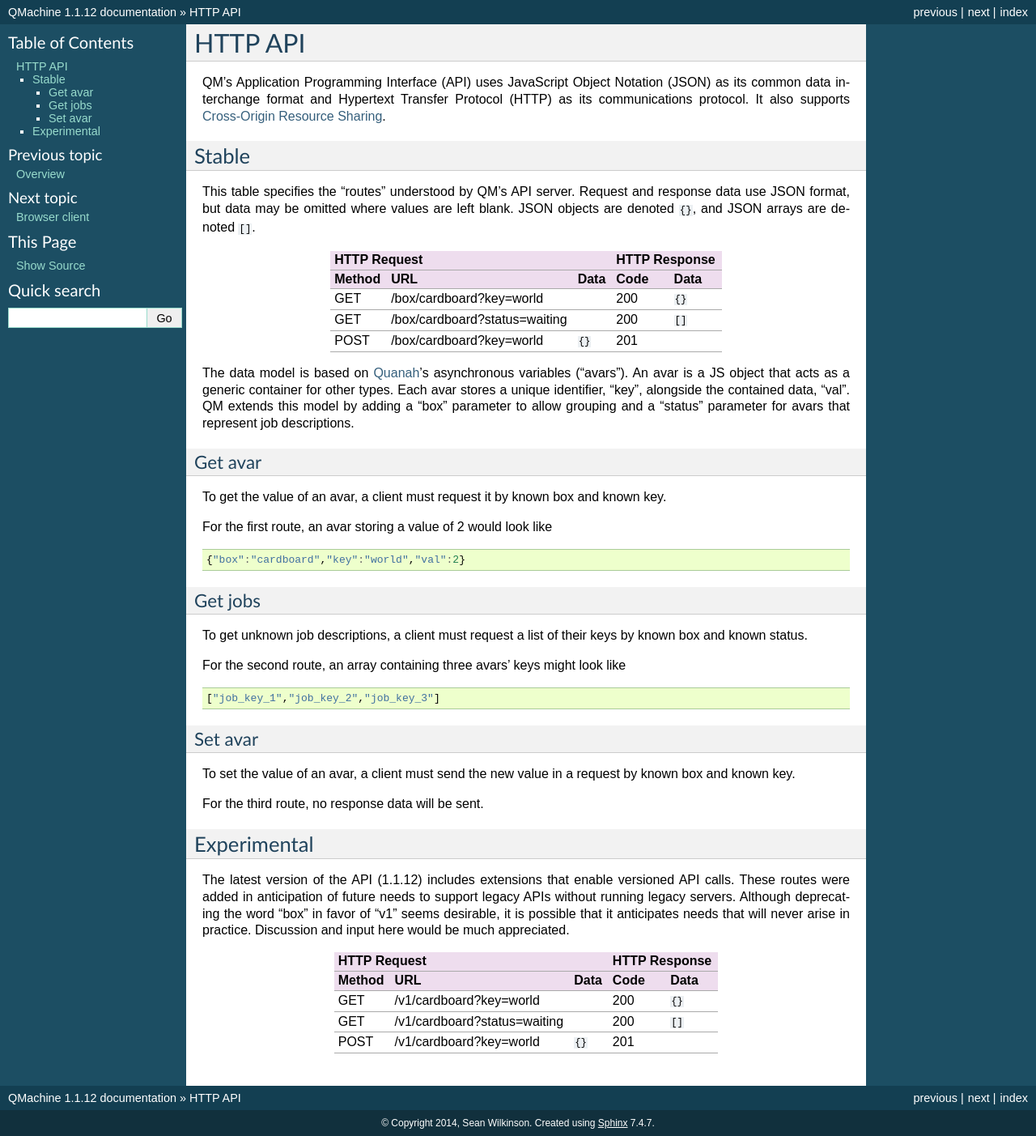
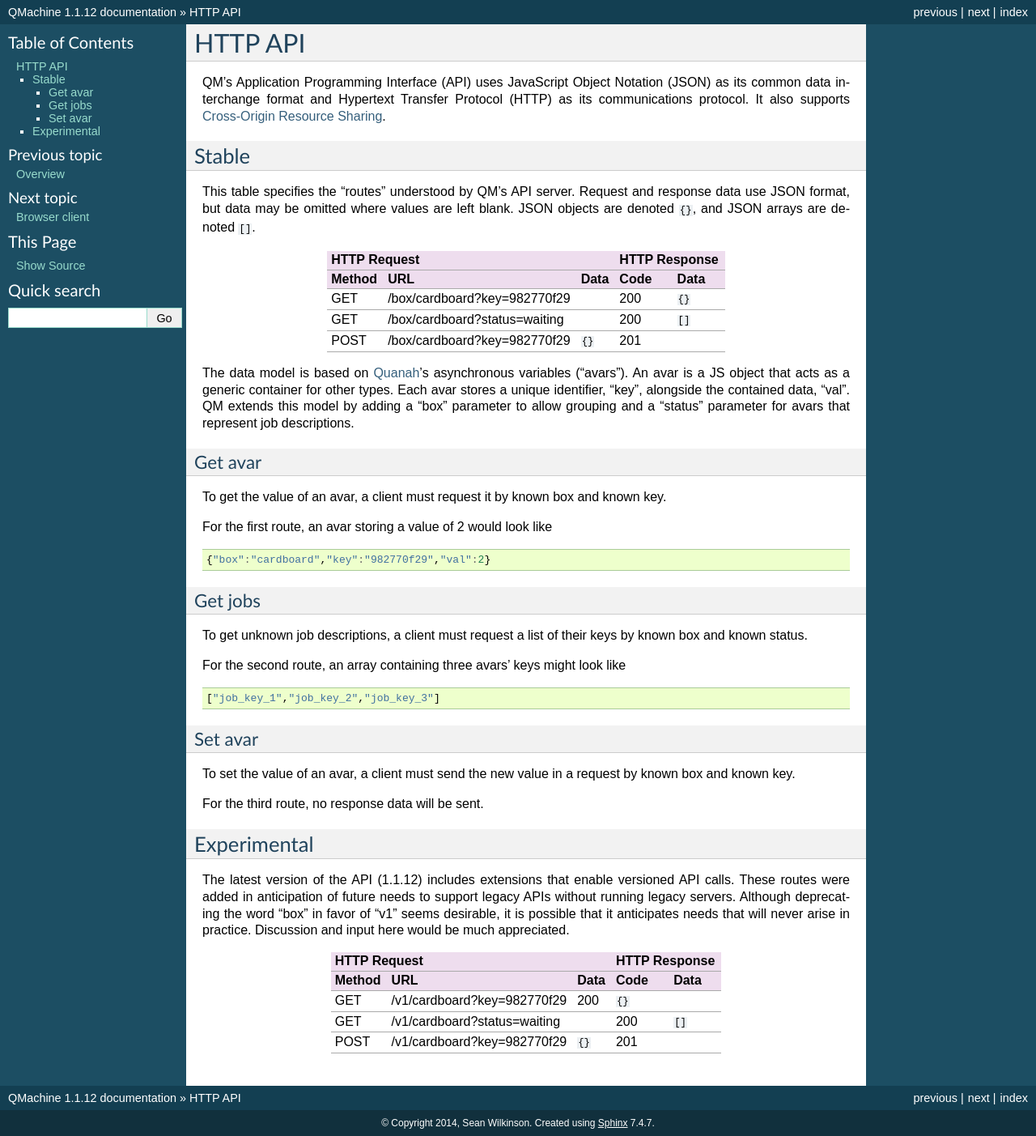
Before and after one commit to qmachine/qmachine, a Sphinx documentation site: the page built from docs/http-api.rst, in a window 1280 px wide. Shown: the whole page at 81% size. Built offline with Sphinx 7.4.7, drawn with Linux system fonts in a browser that asks for light colours.

Commit message:
Replace "world" with "982770f29" to look more UUID-ish

```diff
--- a/docs/http-api.rst
+++ b/docs/http-api.rst
@@ -20,9 +20,9 @@ blank. JSON objects are denoted ``{}``, and JSON arrays are denoted ``[]``.
 -------------------------------------------------------- ----------------
  Method           URL                           Data     Code     Data
 ================= ============================= ======== ======== =======
- GET              /box/cardboard?key=world               200      ``{}``
+ GET              /box/cardboard?key=982770f29           200      ``{}``
  GET              /box/cardboard?status=waiting          200      ``[]``
- POST             /box/cardboard?key=world      ``{}``   201
+ POST             /box/cardboard?key=982770f29  ``{}``   201
 ================= ============================= ======== ======== =======
 
 
@@ -43,7 +43,7 @@ For the first route, an avar storing a value of 2 would look like
 
 .. code-block:: js
 
-    {"box":"cardboard","key":"world","val":2}
+    {"box":"cardboard","key":"982770f29","val":2}
 
 
 Get jobs
@@ -83,9 +83,9 @@ much appreciated.
 -------------------------------------------------------- ----------------
  Method           URL                           Data     Code     Data
 ================= ============================= ======== ======== =======
- GET              /v1/cardboard?key=world                200      ``{}``
+ GET              /v1/cardboard?key=982770f29   200      ``{}``
  GET              /v1/cardboard?status=waiting           200      ``[]``
- POST             /v1/cardboard?key=world       ``{}``   201
+ POST             /v1/cardboard?key=982770f29   ``{}``   201
 ================= ============================= ======== ======== =======
 
 
```
